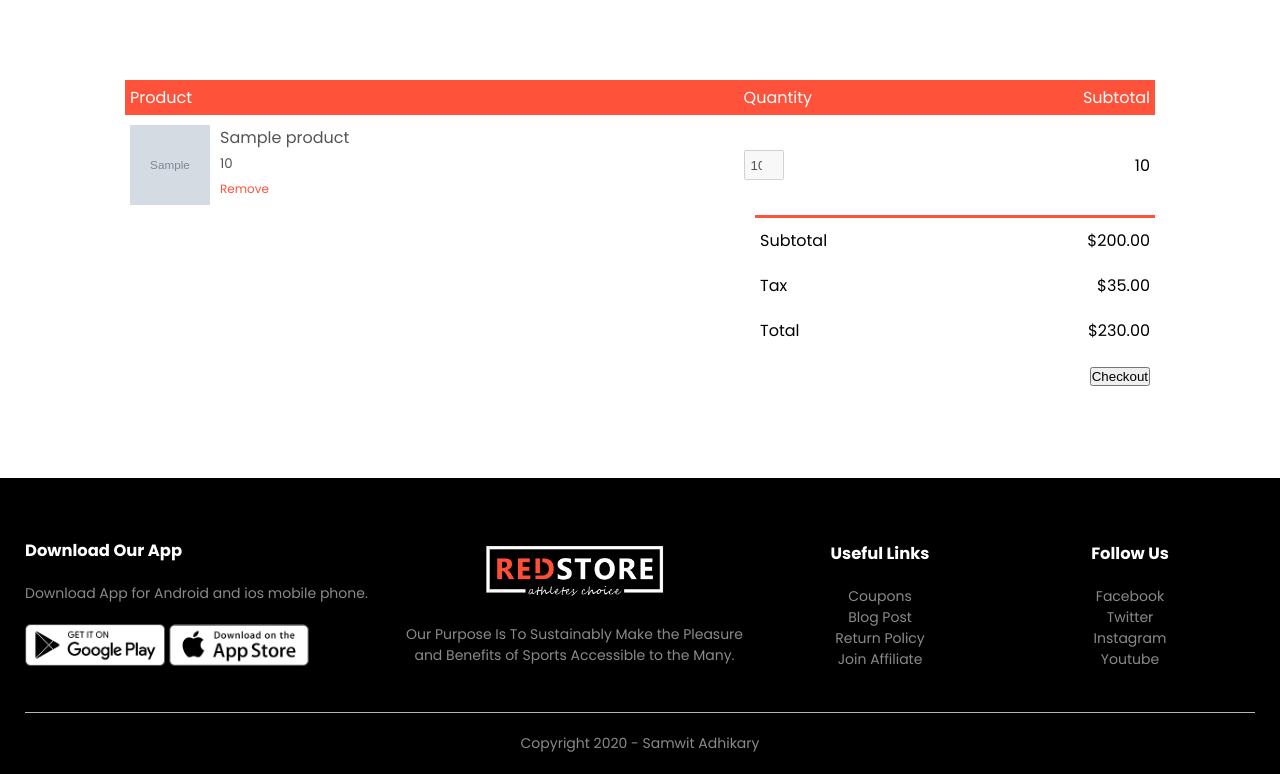
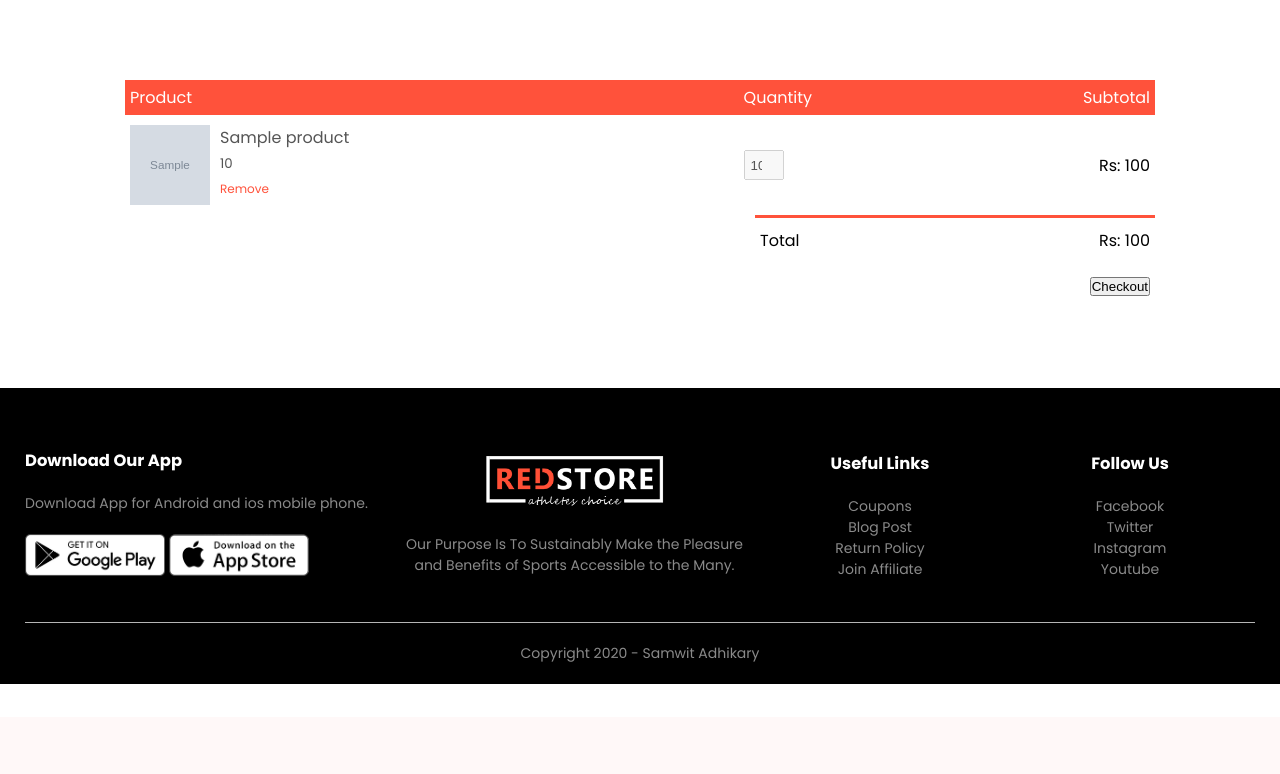
Before and after one commit to Vvk0105/Ecomm-Project, a Django app: template templates/cart.html in a window 1280 px wide. Shown: the part 83-857 px from the top of the page. After the commit the page ends 767 px from the top, so only its background shows below. Run offline with Django 5.2, Linux system fonts and the light colour scheme; the template is opened without the code that fills it: most values are stand-ins (such as "Sample title", 1, 10 or a date in 2020); grey boxes marked "Sample" are stand-in pictures.

Commit message:
total display in cart

```diff
--- /dev/null
+++ b/orders/templatetags/mul.py
@@ -0,0 +1,7 @@
+from django import template
+
+register=template.Library()
+
+@register.simple_tag(name='mul')
+def mul(a,b):
+    return a*b
--- /dev/null
+++ b/orders/templatetags/total.py
@@ -0,0 +1,10 @@
+from django import template
+
+register=template.Library()
+
+@register.simple_tag(name='total')
+def total(cart):
+    total=0
+    for item in cart.added_items.all():
+        total+=item.quantity*item.product.price
+    return total
--- a/templates/cart_container.html
+++ b/templates/cart_container.html
@@ -1,4 +1,6 @@
 {% load static %}
+{% load mul %}
+{% load total %}
 
 <div class="small-container cart-page">
     {% if cart %}
@@ -22,23 +24,16 @@
                 </div>
             </td>
             <td><input type="number" disabled value="{{ cart_item.quantity }}"></td>
-            <td>{{ cart_item.product.price }}</td>
+            <td>Rs: {% mul cart_item.product.price cart_item.quantity %}</td>
         </tr>
         {% endfor %}
     </tbody></table>
     <div class="total-price">
         <table>
-            <tbody><tr>
-                <td>Subtotal</td>
-                <td>$200.00</td>
-            </tr>
-            <tr>
-                <td>Tax</td>
-                <td>$35.00</td>
-            </tr>
+            <tbody>
             <tr>
                 <td>Total</td>
-                <td>$230.00</td>
+                <td>Rs: {% total cart %}</td>
             </tr>
             <tr><td colspan="2"><button>Checkout</button></td></tr>
         </tbody></table>
```
Also changed, not shown: db.sqlite3, orders/templatetags/__init__.py (added).
